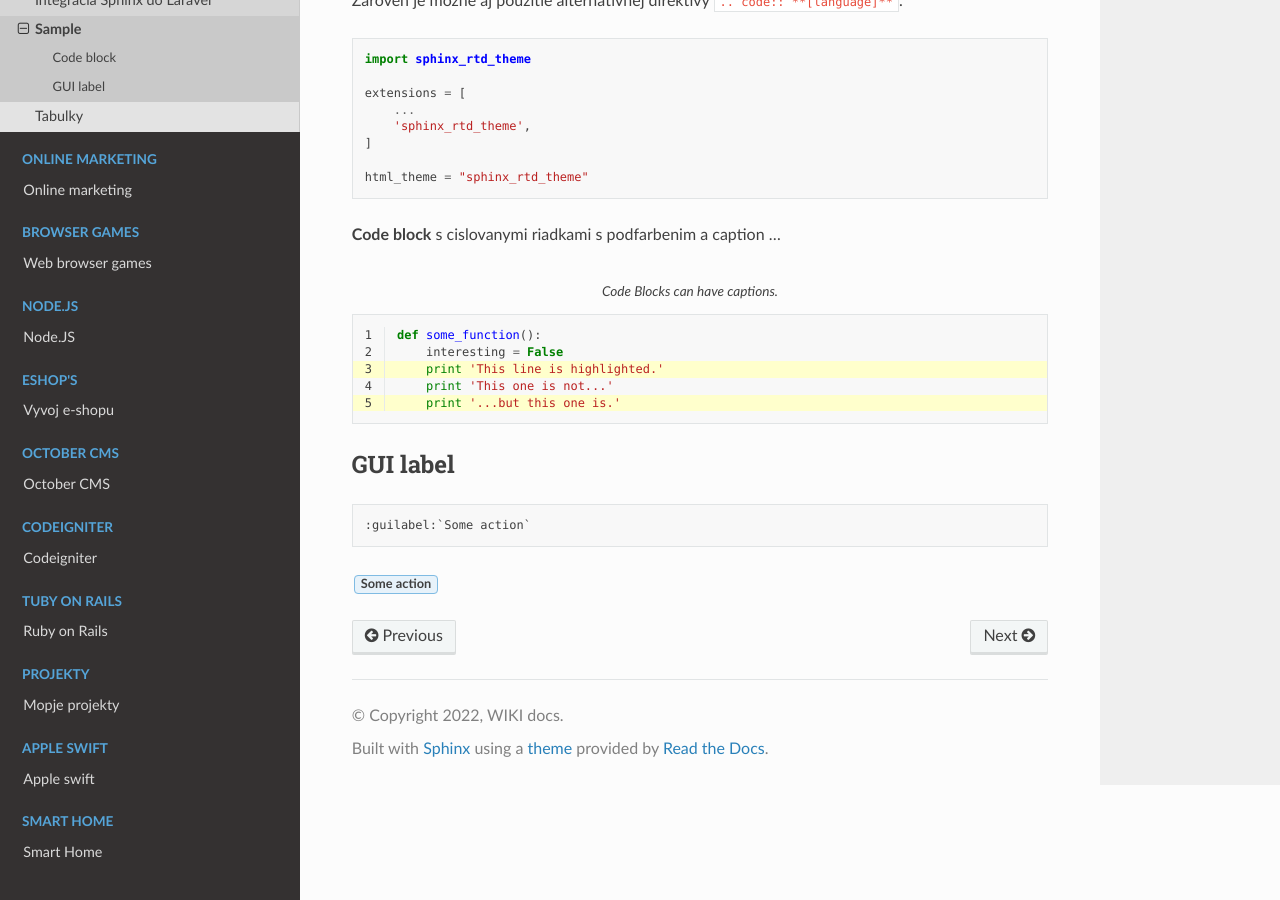
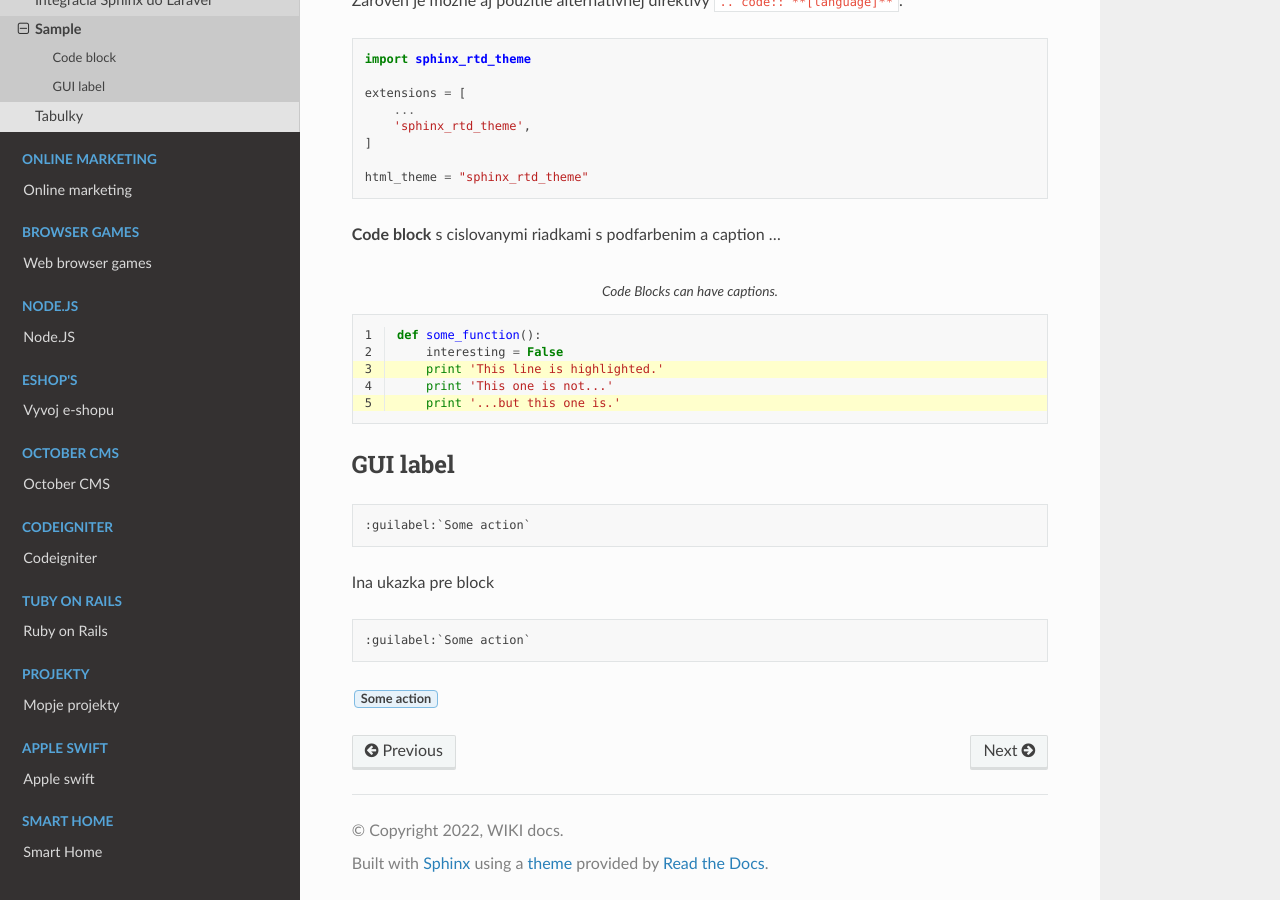
Before and after one commit to Lacike33/RTD_Wiki, a Sphinx documentation site: the page built from docs/source/web/sphinx/sample.rst, in a window 1280 px wide and 900 px high, scrolled down 1326 px. Built offline with Sphinx 7.4.7 and the Read the Docs theme 2.0.0, drawn with Linux system fonts in a browser that asks for light colours; pages that are not in the unit, such as notebooks, are missing from menus.

Commit message:
Aktualizacia sample.rst

```diff
--- a/docs/source/web/sphinx/sample.rst
+++ b/docs/source/web/sphinx/sample.rst
@@ -96,4 +96,8 @@ GUI label
 
 	:guilabel:`Some action`
 
+Ina ukazka pre block ::
+
+	:guilabel:`Some action`
+
 :guilabel:`Some action`
```
